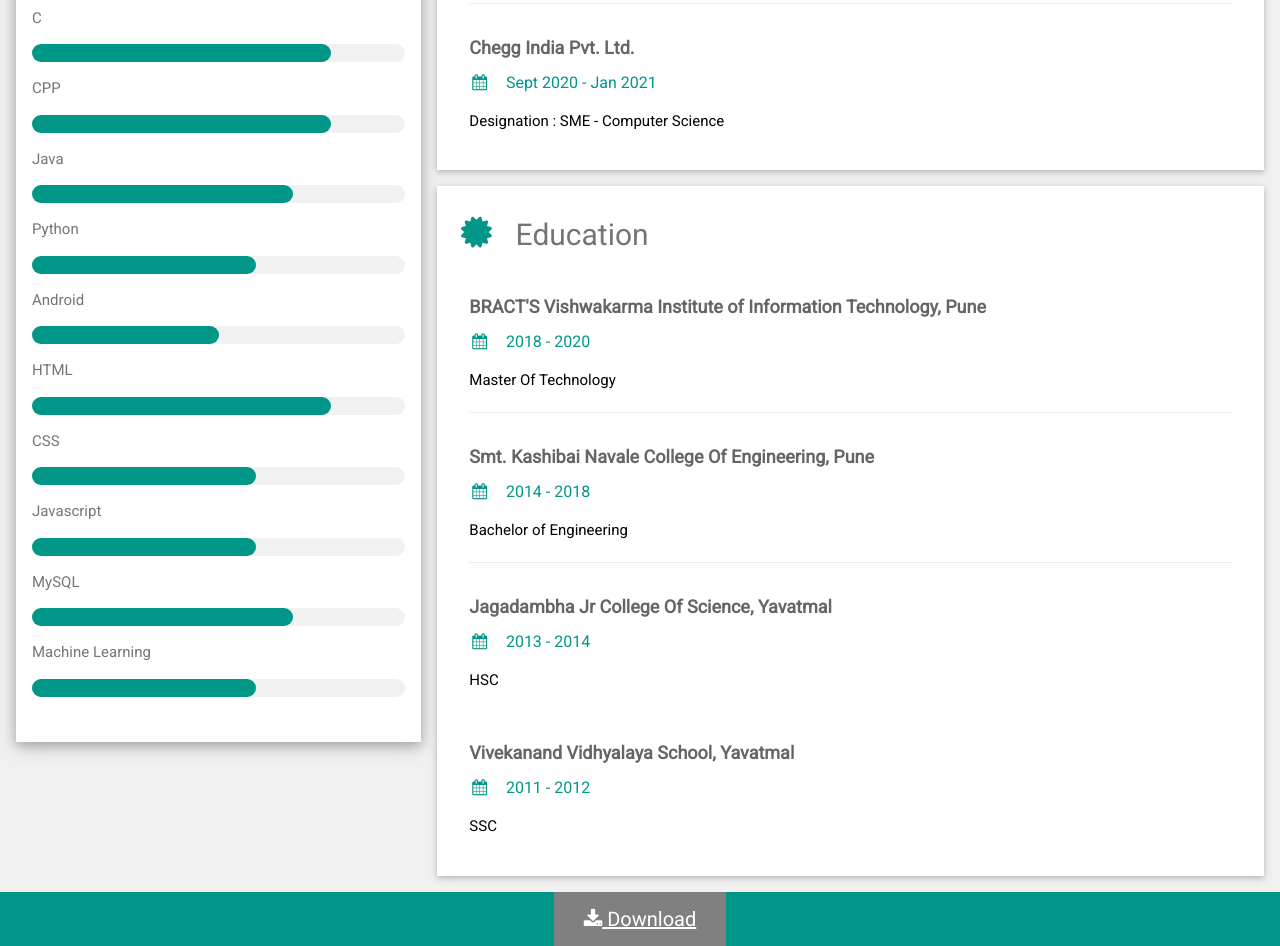
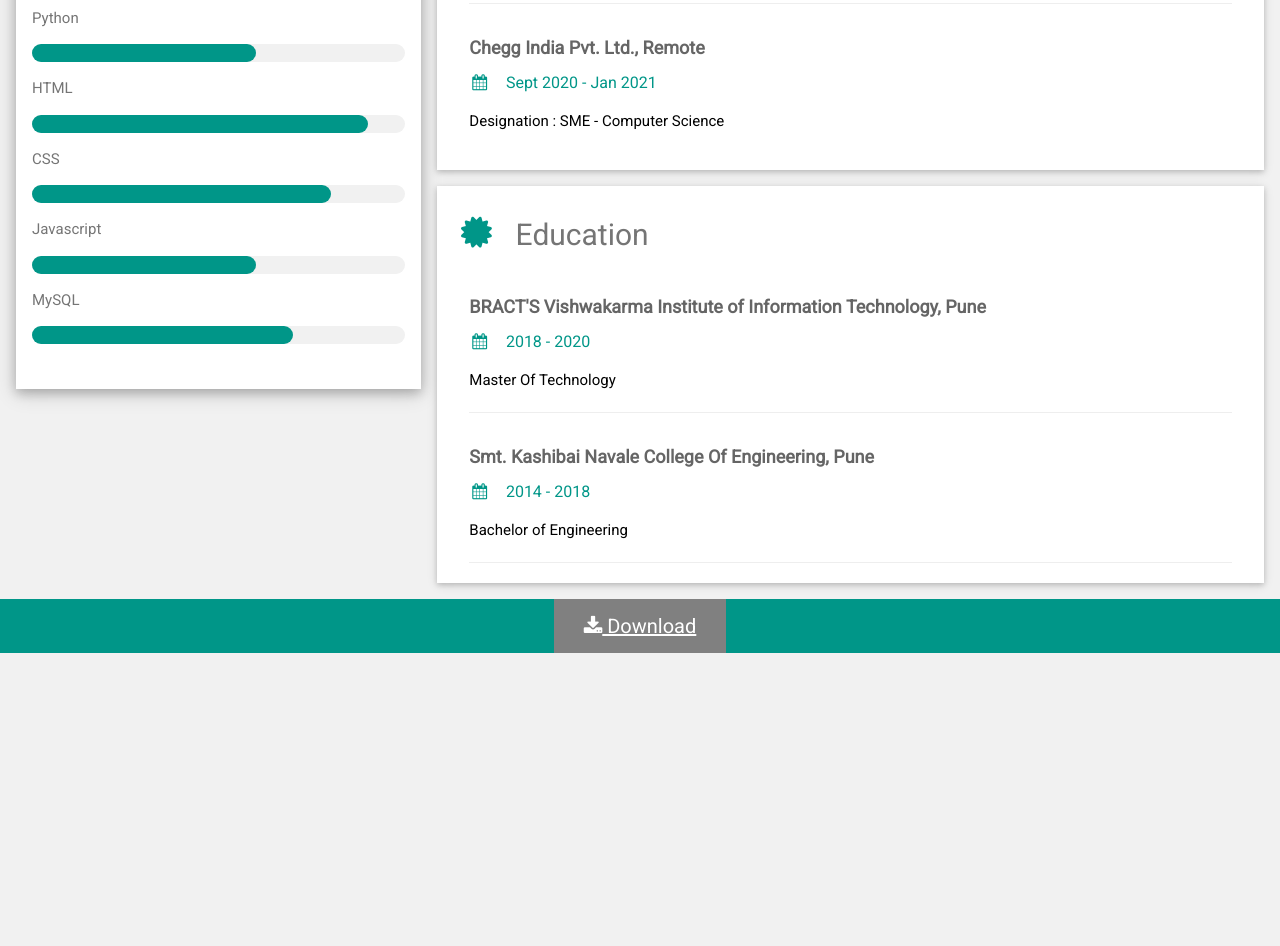
Before and after one commit to divz2496/Portfolio.github.io, a plain HTML site: page resume.html in a window 1280 px wide. Shown: the part 434-1380 px from the top of the page. After the commit the page ends 1087 px from the top, so only its background shows below. Drawn offline with nearby package versions, Linux system fonts and the light colour scheme.

Commit message:
Update resume.html

```diff
--- a/resume.html
+++ b/resume.html
@@ -101,37 +101,19 @@ li a:hover:not(.active) {
 
           <p class="w3-large"><b><i class="fa fa-asterisk fa-fw w3-margin-right w3-text-teal"></i>Technical Skills</b></p>
 
-         <p>C</p>
-          <div class="w3-light-grey w3-round-xlarge">
-            <div class="w3-round-xlarge w3-teal" style="height:18px;width:80%"></div>
-          </div>
-
-         <p>CPP</p>
-          <div class="w3-light-grey w3-round-xlarge">
-            <div class="w3-round-xlarge w3-teal" style="height:18px;width:80%"></div>
-          </div>
-
-          <p>Java</p>
-          <div class="w3-light-grey w3-round-xlarge">
-            <div class="w3-round-xlarge w3-teal" style="height:18px;width:70%"></div>
-          </div>
-
          <p>Python</p>
           <div class="w3-light-grey w3-round-xlarge">
             <div class="w3-round-xlarge w3-teal" style="height:18px;width:60%"></div>
           </div>
-  <p>Android</p>
-          <div class="w3-light-grey w3-round-xlarge">
-            <div class="w3-round-xlarge w3-teal" style="height:18px;width:50%"></div>
- </div>
+
           <p>HTML</p>
           <div class="w3-light-grey w3-round-xlarge">
-            <div class="w3-round-xlarge w3-teal" style="height:18px;width:80%"></div>
+            <div class="w3-round-xlarge w3-teal" style="height:18px;width:90%"></div>
           </div>
 
            <p>CSS</p>
           <div class="w3-light-grey w3-round-xlarge">
-            <div class="w3-round-xlarge w3-teal" style="height:18px;width:60%"></div>
+            <div class="w3-round-xlarge w3-teal" style="height:18px;width:80%"></div>
           </div>
 
 
@@ -144,11 +126,7 @@ li a:hover:not(.active) {
           <div class="w3-light-grey w3-round-xlarge">
             <div class="w3-round-xlarge w3-teal" style="height:18px;width:70%"></div>
           </div>
-<p>  Machine Learning
- </p>
-          <div class="w3-light-grey w3-round-xlarge">
-            <div class="w3-round-xlarge w3-teal" style="height:18px;width:60%"></div>
-          </div>
+
 
 
 
@@ -193,7 +171,7 @@ li a:hover:not(.active) {
           <hr>
         </div>
         <div class="w3-container">
-          <h5 class="w3-opacity"><b>Chegg India Pvt. Ltd.</b></h5>
+          <h5 class="w3-opacity"><b>Chegg India Pvt. Ltd., Remote</b></h5>
           <h6 class="w3-text-teal"><i class="fa fa-calendar fa-fw w3-margin-right"></i>Sept 2020 - Jan 2021</h6>
           <p>Designation : SME - Computer Science </p><br>
         </div>
@@ -213,16 +191,7 @@ li a:hover:not(.active) {
           <p>Bachelor of Engineering</p>
           <hr>
         </div>
-        <div class="w3-container">
-          <h5 class="w3-opacity"><b>Jagadambha Jr College Of Science, Yavatmal</b></h5>
-          <h6 class="w3-text-teal"><i class="fa fa-calendar fa-fw w3-margin-right"></i>2013 - 2014</h6>
-          <p>HSC</p><br>
-        </div>
-<div class="w3-container">
-          <h5 class="w3-opacity"><b>Vivekanand Vidhyalaya School, Yavatmal</b></h5>
-          <h6 class="w3-text-teal"><i class="fa fa-calendar fa-fw w3-margin-right"></i>2011 - 2012</h6>
-          <p>SSC</p><br>
-        </div>
+
       </div>
 
     <!-- End Right Column -->
```
